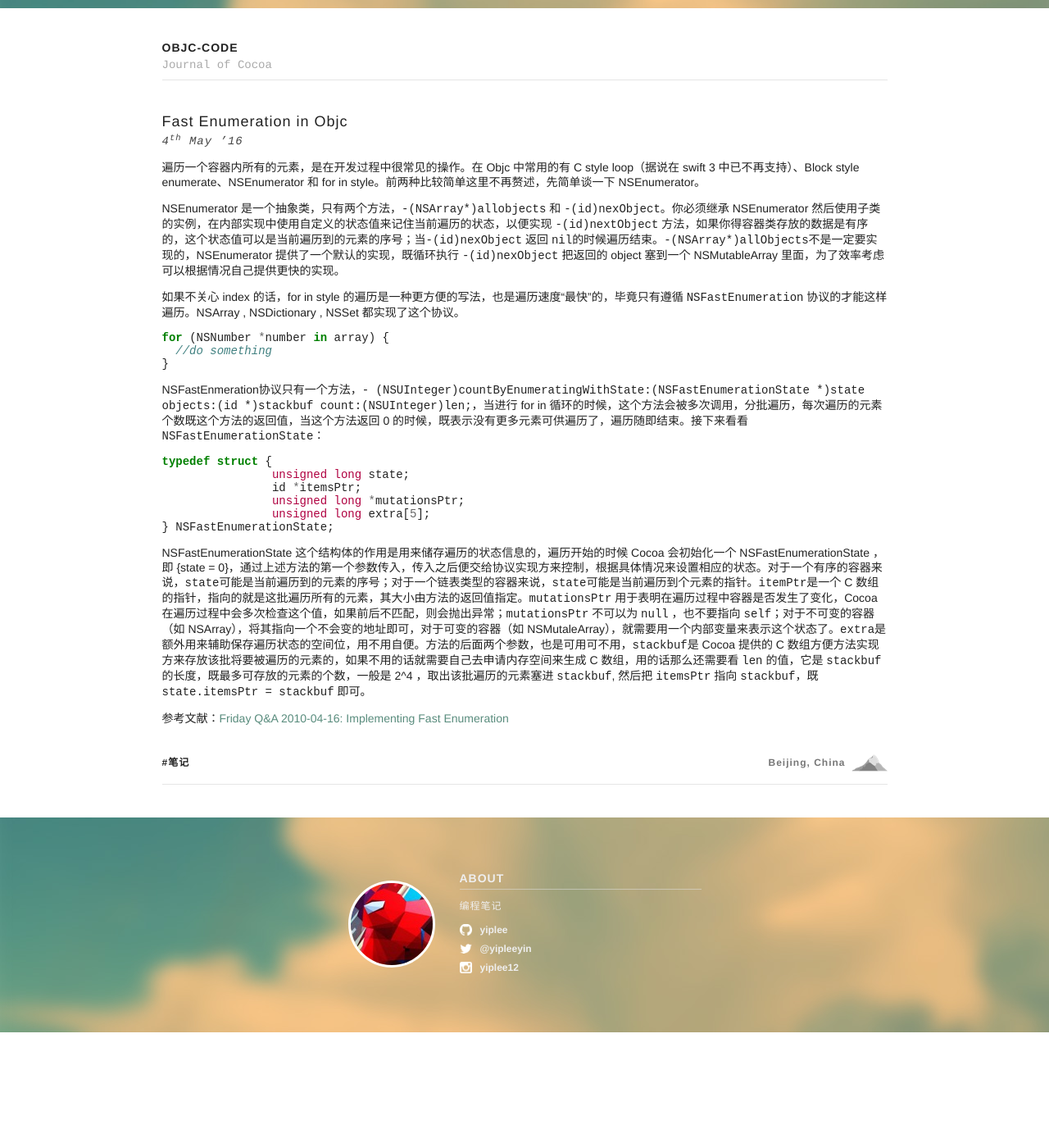
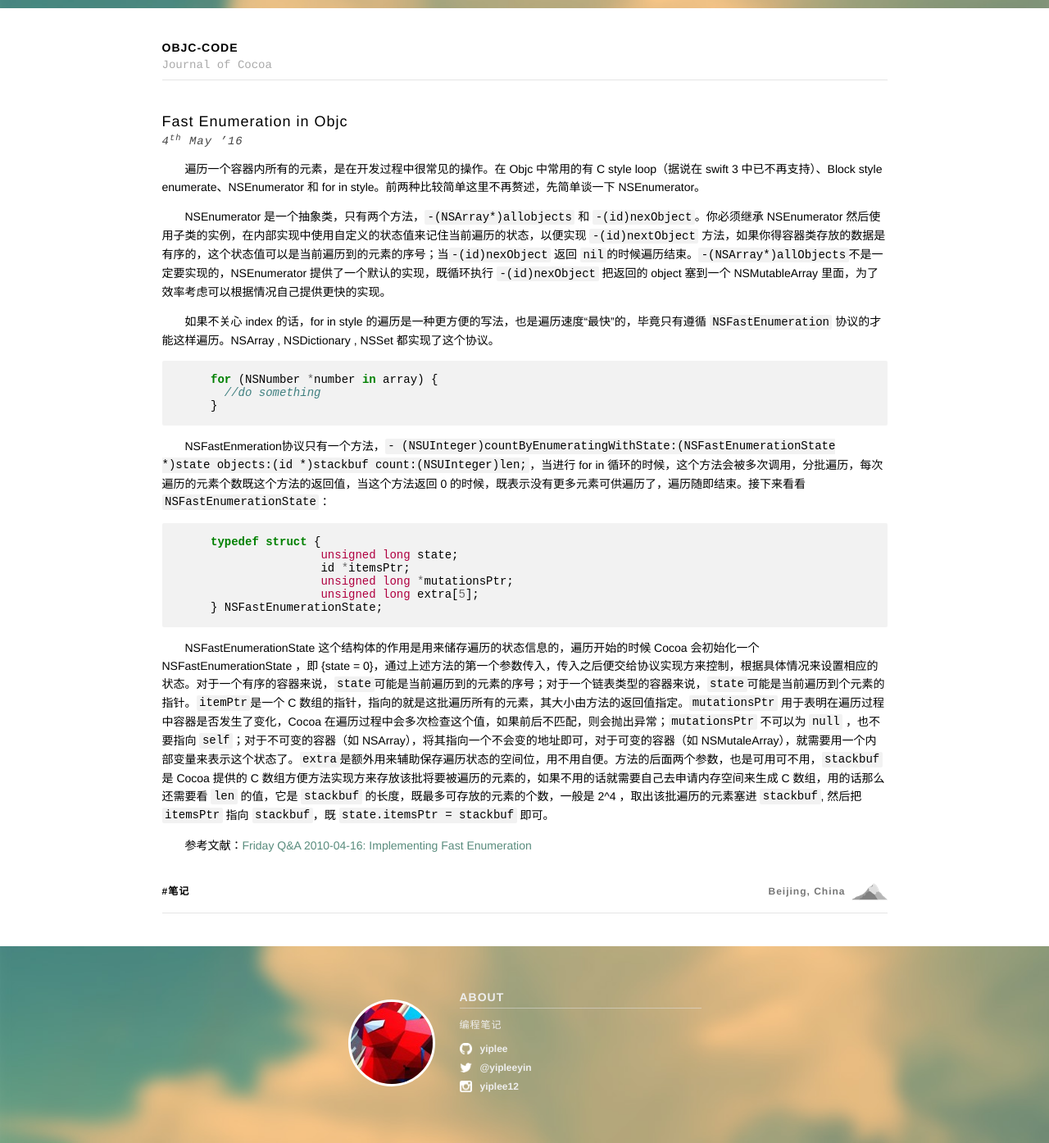
Before and after one commit to yiplee/yiplee.github.io, a Jekyll site: the page built from index.html, in a window 1280 px wide. Shown: the whole page at 82% size. Built offline with Jekyll 4.4.1, drawn with Linux system fonts in a browser that asks for light colours; the list of posts is cut into pages by our own code; before the commit the page ends 1259 px from its top, so only the background shows below that.

Commit message:
代码样式调整

```diff
--- a/_sass/_variables.scss
+++ b/_sass/_variables.scss
@@ -1,7 +1,7 @@
 // Typography
 
     // Fonts
-    $regular-font: 'Proxima Nova', 'Helvetica Neue', Helvetica, Arial, sans-serif !default;
+    $regular-font: 'PingFang SC', Helvetica, Arial, sans-serif !default;
     $title-font: 'Helvetica Neue', Helvetica, Arial, sans-serif !default;
     $subtitle-font: 'American Typewriter', Courier, serif !default;
     $caption-font: 'Chaparral Pro', 'American Typewriter', Courier, serif !default;
@@ -9,7 +9,7 @@
     // Colours
     $link-colour: #598c7d !default;
     $link-colour-over: darken($link-colour, 15%) !default;
-    $text-colour: #222 !default;
+    $text-colour: #000000 !default;
     $inverse-text-colour: #eee !default; // For use on dark backgrounds
     $subtitle-colour: #aaaaaa !default;
     $caption-colour: #777 !default;
@@ -23,4 +23,4 @@
 // Layout
 
     // Footer
-    $footer-height: 262px !default;
+    $footer-height: 240px !default;
--- a/_sass/modules/post/_rules.scss
+++ b/_sass/modules/post/_rules.scss
@@ -5,7 +5,18 @@
     }
 
     .post-body {
-        p { line-height: 18px; }
+        p { line-height: 22px; text-indent: 2em;}
+    }
+
+    .highlighter-rouge {
+      // display: inline-block;
+      padding: .1em .25em;
+      background-color: #f2f2f2;
+      border-radius: 2px;
+
+      .highlight {
+        margin-left: 2em;
+      }
     }
 
     .post-header {
```
